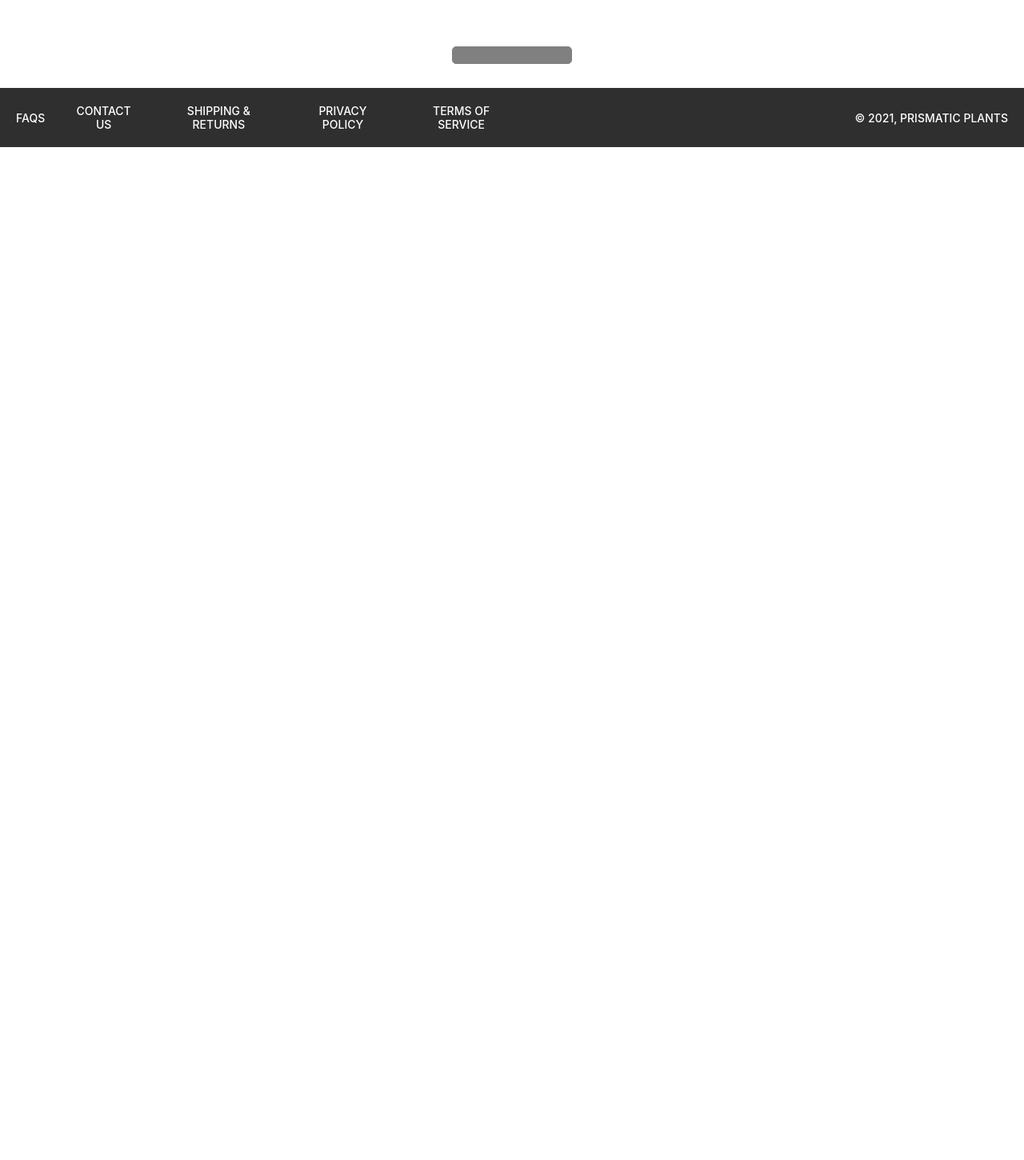
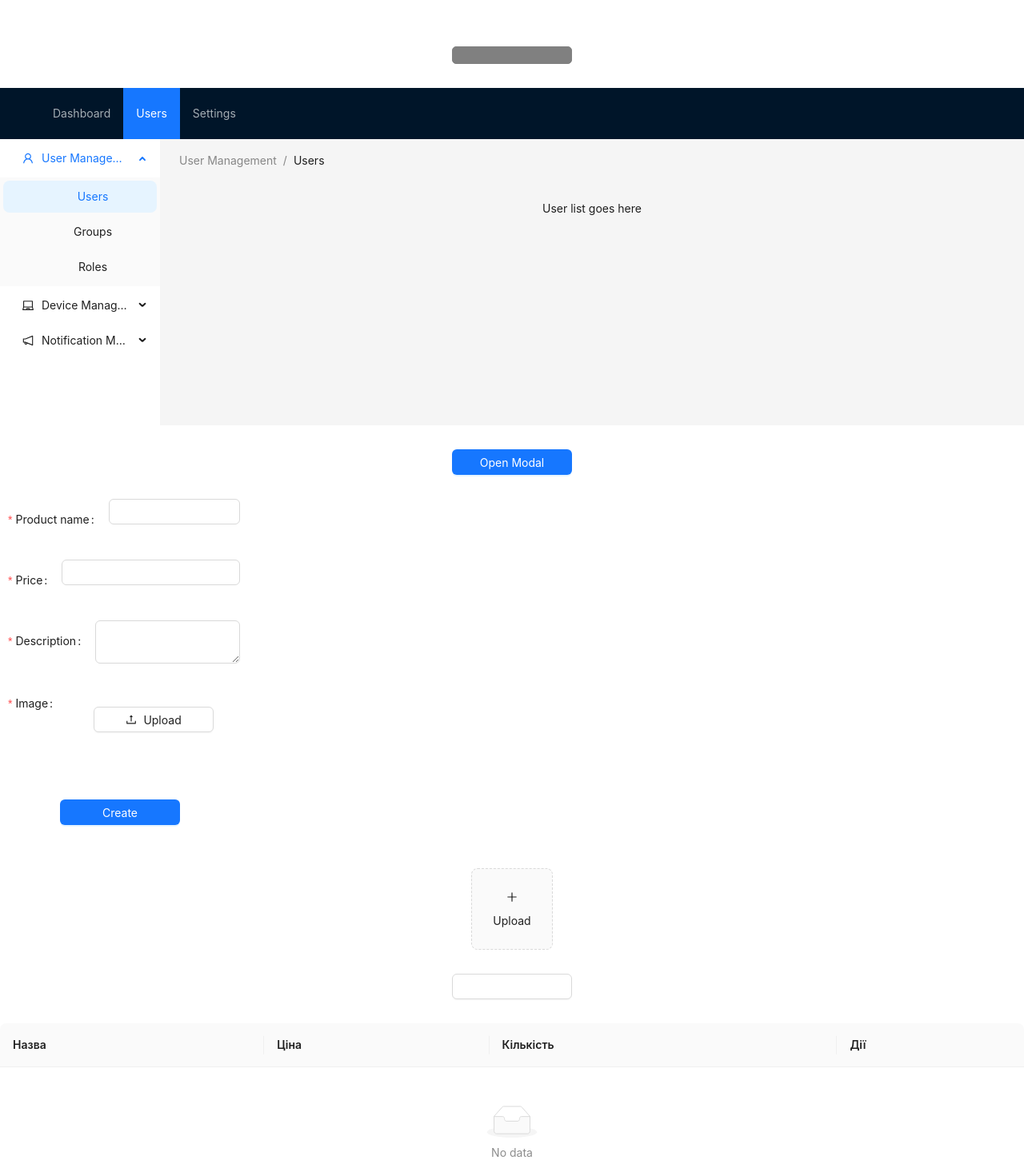
Before and after one commit to SabinaValeriia/univers-react, a React (Create React App) app: page / in a window 1280 px wide. Shown: the part 2279-3730 px from the top of the page at 80% size. Before the commit the page ends 2463 px from the top, so only its background shows below. Built offline with nearby package versions, Linux system fonts and the light colour scheme.

Commit message:
L7 - add Component

```diff
--- a/package.json
+++ b/package.json
@@ -3,9 +3,11 @@
   "version": "0.1.0",
   "private": true,
   "dependencies": {
+    "@ant-design/icons": "^5.0.1",
     "@testing-library/jest-dom": "^5.16.5",
     "@testing-library/react": "^13.4.0",
     "@testing-library/user-event": "^13.5.0",
+    "antd": "^5.3.2",
     "react": "^18.2.0",
     "react-dom": "^18.2.0",
     "react-router-dom": "^6.9.0",
--- a/src/App.js
+++ b/src/App.js
@@ -17,6 +17,13 @@ import { createContext, useContext } from "react";
 import Dialog from "./components/Dialog";
 import Animation from "./components/Animation";
 import SecondaryButton from "./components/SecondaryButton"
+import AdminPage from "./components/AdminPage"
+import AuthModal from "./components/AuthModal"
+
+import ImageUpload from "./components/ImageUpload";
+import CustomButton from "./components/CustomButton";
+import NewProductForm from "./components/NewProductForm"
+import TableComponent from "./components/TableComponent";
 /* eslint-disable */
 const productsData = [
   { id: 1, name: "Product 1", price: 10 },
@@ -25,7 +32,13 @@ const productsData = [
 ];
 
 const UserContext = createContext();
+const handleEdit = (record) => {
+  // код для редагування запису
+};
 
+const handleDelete = (id) => {
+  // код для видалення запису з ідентифікатором id
+};
 
 const LanguageContext = createContext();
 
@@ -172,6 +185,12 @@ function App() {
       <Dialog></Dialog>
       <Animation></Animation>
       <SecondaryButton></SecondaryButton>
+      <AdminPage></AdminPage>
+      <AuthModal></AuthModal>
+      <NewProductForm></NewProductForm>
+      <ImageUpload></ImageUpload>
+      <CustomButton></CustomButton>
+      <TableComponent  />
       <Footer></Footer>
     </div>
   );
--- /dev/null
+++ b/src/components/AdminPage.js
@@ -0,0 +1,71 @@
+import React from 'react';
+import { Layout, Menu, Breadcrumb } from 'antd';
+import {
+  UserOutlined,
+  LaptopOutlined,
+  NotificationOutlined,
+} from '@ant-design/icons';
+
+const { SubMenu } = Menu;
+const { Header, Content, Sider } = Layout;
+
+const AdminPage = () => {
+  return (
+    <Layout>
+      <Header className="header">
+        <div className="logo" />
+        <Menu theme="dark" mode="horizontal" defaultSelectedKeys={['2']}>
+          <Menu.Item key="1">Dashboard</Menu.Item>
+          <Menu.Item key="2">Users</Menu.Item>
+          <Menu.Item key="3">Settings</Menu.Item>
+        </Menu>
+      </Header>
+      <Layout>
+        <Sider width={200} className="site-layout-background">
+          <Menu
+            mode="inline"
+            defaultSelectedKeys={['1']}
+            defaultOpenKeys={['sub1']}
+            style={{ height: '100%', borderRight: 0 }}
+          >
+            <SubMenu key="sub1" icon={<UserOutlined />} title="User Management">
+              <Menu.Item key="1">Users</Menu.Item>
+              <Menu.Item key="2">Groups</Menu.Item>
+              <Menu.Item key="3">Roles</Menu.Item>
+            </SubMenu>
+            <SubMenu key="sub2" icon={<LaptopOutlined />} title="Device Management">
+              <Menu.Item key="4">Devices</Menu.Item>
+              <Menu.Item key="5">Sim Cards</Menu.Item>
+            </SubMenu>
+            <SubMenu
+              key="sub3"
+              icon={<NotificationOutlined />}
+              title="Notification Management"
+            >
+              <Menu.Item key="6">Push Notifications</Menu.Item>
+              <Menu.Item key="7">Email Notifications</Menu.Item>
+            </SubMenu>
+          </Menu>
+        </Sider>
+        <Layout style={{ padding: '0 24px 24px' }}>
+          <Breadcrumb style={{ margin: '16px 0' }}>
+            <Breadcrumb.Item>User Management</Breadcrumb.Item>
+            <Breadcrumb.Item>Users</Breadcrumb.Item>
+          </Breadcrumb>
+          <Content
+            className="site-layout-background"
+            style={{
+              padding: 24,
+              margin: 0,
+              minHeight: 280,
+            }}
+          >
+            User list goes here
+          </Content>
+        </Layout>
+      </Layout>
+    </Layout>
+  );
+};
+
+export default AdminPage;
--- /dev/null
+++ b/src/components/AuthModal.js
@@ -0,0 +1,72 @@
+import React, { useState } from 'react';
+import { Modal, Form, Input, Button, Spin } from 'antd';
+
+const AuthModal = () => {
+  const [visible, setVisible] = useState(false);
+  const [loading, setLoading] = useState(false);
+
+  const showModal = () => {
+    setVisible(true);
+  };
+
+  const handleOk = () => {
+    setLoading(true);
+    setTimeout(() => {
+      setLoading(false);
+      setVisible(false);
+    }, 2000);
+  };
+
+  const handleCancel = () => {
+    setVisible(false);
+  };
+
+  const onFinish = (values) => {
+    console.log('Received values of form: ', values);
+    handleOk();
+  };
+
+  return (
+    <>
+      <Button type="primary" onClick={showModal}>
+        Open Modal
+      </Button>
+      <Modal
+        title="Login"
+        visible={visible}
+        onOk={handleOk}
+        onCancel={handleCancel}
+        footer={[
+          <Button key="back" onClick={handleCancel}>
+            Cancel
+          </Button>,
+          <Button key="submit" type="primary" loading={loading} onClick={handleOk}>
+            Login
+          </Button>,
+        ]}
+      >
+        <Spin spinning={loading}>
+          <Form onFinish={onFinish}>
+            <Form.Item
+              label="Username"
+              name="username"
+              rules={[{ required: true, message: 'Please input your username!' }]}
+            >
+              <Input />
+            </Form.Item>
+
+            <Form.Item
+              label="Password"
+              name="password"
+              rules={[{ required: true, message: 'Please input your password!' }]}
+            >
+              <Input.Password />
+            </Form.Item>
+          </Form>
+        </Spin>
+      </Modal>
+    </>
+  );
+};
+
+export default AuthModal;
--- /dev/null
+++ b/src/components/CustomButton.js
@@ -0,0 +1,8 @@
+import React from 'react';
+import { Button } from 'antd';
+
+const CustomButton = ({ children, ...rest }) => (
+  <Button {...rest}>{children}</Button>
+);
+
+export default CustomButton;
--- /dev/null
+++ b/src/components/ImageUpload.js
@@ -0,0 +1,69 @@
+import React from 'react';
+import { Upload, message } from 'antd';
+import { LoadingOutlined, PlusOutlined } from '@ant-design/icons';
+
+function getBase64(file) {
+  return new Promise((resolve, reject) => {
+    const reader = new FileReader();
+    reader.readAsDataURL(file);
+    reader.onload = () => resolve(reader.result);
+    reader.onerror = error => reject(error);
+  });
+}
+
+class ImageUpload extends React.Component {
+  state = {
+    loading: false,
+    imageUrl: null,
+  };
+
+  handleChange = async info => {
+    if (info.file.status === 'uploading') {
+      this.setState({ loading: true });
+      return;
+    }
+    if (info.file.status === 'done') {
+      const imageUrl = await getBase64(info.file.originFileObj);
+      this.setState({
+        imageUrl,
+        loading: false,
+      });
+    }
+  };
+
+  beforeUpload = file => {
+    const isJpgOrPng = file.type === 'image/jpeg' || file.type === 'image/png';
+    if (!isJpgOrPng) {
+      message.error('You can only upload JPG/PNG file!');
+    }
+    const isLt2M = file.size / 1024 / 1024 < 2;
+    if (!isLt2M) {
+      message.error('Image must smaller than 2MB!');
+    }
+    return isJpgOrPng && isLt2M;
+  };
+
+  render() {
+    const { loading, imageUrl } = this.state;
+    const uploadButton = (
+      <div>
+        {loading ? <LoadingOutlined /> : <PlusOutlined />}
+        <div style={{ marginTop: 8 }}>Upload</div>
+      </div>
+    );
+    return (
+      <Upload
+        name="avatar"
+        listType="picture-card"
+        className="avatar-uploader"
+        showUploadList={false}
+        beforeUpload={this.beforeUpload}
+        onChange={this.handleChange}
+      >
+        {imageUrl ? <img src={imageUrl} alt="avatar" style={{ width: '100%' }} /> : uploadButton}
+      </Upload>
+    );
+  }
+}
+
+export default ImageUpload;
--- /dev/null
+++ b/src/components/NewProductForm.js
@@ -0,0 +1,66 @@
+import { Form, Input, Upload, Button } from 'antd';
+import { UploadOutlined } from '@ant-design/icons';
+import React from 'react'
+
+const NewProductForm = () => {
+  const onFinish = (values) => {
+    console.log('Received values of form: ', values);
+  };
+
+  const normFile = (e) => {
+    console.log('Upload event:', e);
+
+    if (Array.isArray(e)) {
+      return e;
+    }
+
+    return e && e.fileList;
+  };
+
+  return (
+    <Form name="new_product" onFinish={onFinish}>
+      <Form.Item
+        label="Product name"
+        name="name"
+        rules={[{ required: true, message: 'Please input the product name!' }]}
+      >
+        <Input />
+      </Form.Item>
+
+      <Form.Item
+        label="Price"
+        name="price"
+        rules={[{ required: true, message: 'Please input the product price!' }]}
+      >
+        <Input type="number" min={0} step={0.01} />
+      </Form.Item>
+
+      <Form.Item
+        label="Description"
+        name="description"
+        rules={[{ required: true, message: 'Please input the product description!' }]}
+      >
+        <Input.TextArea />
+      </Form.Item>
+
+      <Form.Item
+        label="Image"
+        name="image"
+        valuePropName="fileList"
+        getValueFromEvent={normFile}
+        rules={[{ required: true, message: 'Please upload an image!' }]}
+      >
+        <Upload name="image" listType="picture">
+          <Button icon={<UploadOutlined />}>Upload</Button>
+        </Upload>
+      </Form.Item>
+
+      <Form.Item>
+        <Button type="primary" htmlType="submit">
+          Create
+        </Button>
+      </Form.Item>
+    </Form>
+  );
+};
+export default NewProductForm;
--- /dev/null
+++ b/src/components/TableComponent.js
@@ -0,0 +1,47 @@
+import { Table } from 'antd';
+import { DeleteOutlined, EditOutlined } from '@ant-design/icons';
+import React from 'react'
+const columns = [
+  {
+    title: 'Назва',
+    dataIndex: 'name',
+    key: 'name',
+  },
+  {
+    title: 'Ціна',
+    dataIndex: 'price',
+    key: 'price',
+  },
+  {
+    title: 'Кількість',
+    dataIndex: 'quantity',
+    key: 'quantity',
+  },
+  {
+    title: 'Дії',
+    key: 'actions',
+    render: (text, record) => (
+      <div>
+        {/* <button onClick={() => handleEdit(record)}>
+          <EditOutlined />
+        </button>
+        <button onClick={() => handleDelete(record.id)}>
+          <DeleteOutlined />
+        </button> */}
+      </div>
+    ),
+  },
+];
+
+const TableComponent = ({ data, handleEdit, handleDelete }) => {
+  return (
+    <Table
+      dataSource={data}
+      columns={columns}
+      pagination={{ pageSize: 10 }}
+      rowKey={(record) => record.id}
+    />
+  );
+};
+
+export default TableComponent;
```
Also changed, not shown: 1 other file (tests, documents, lock files or other folders).
